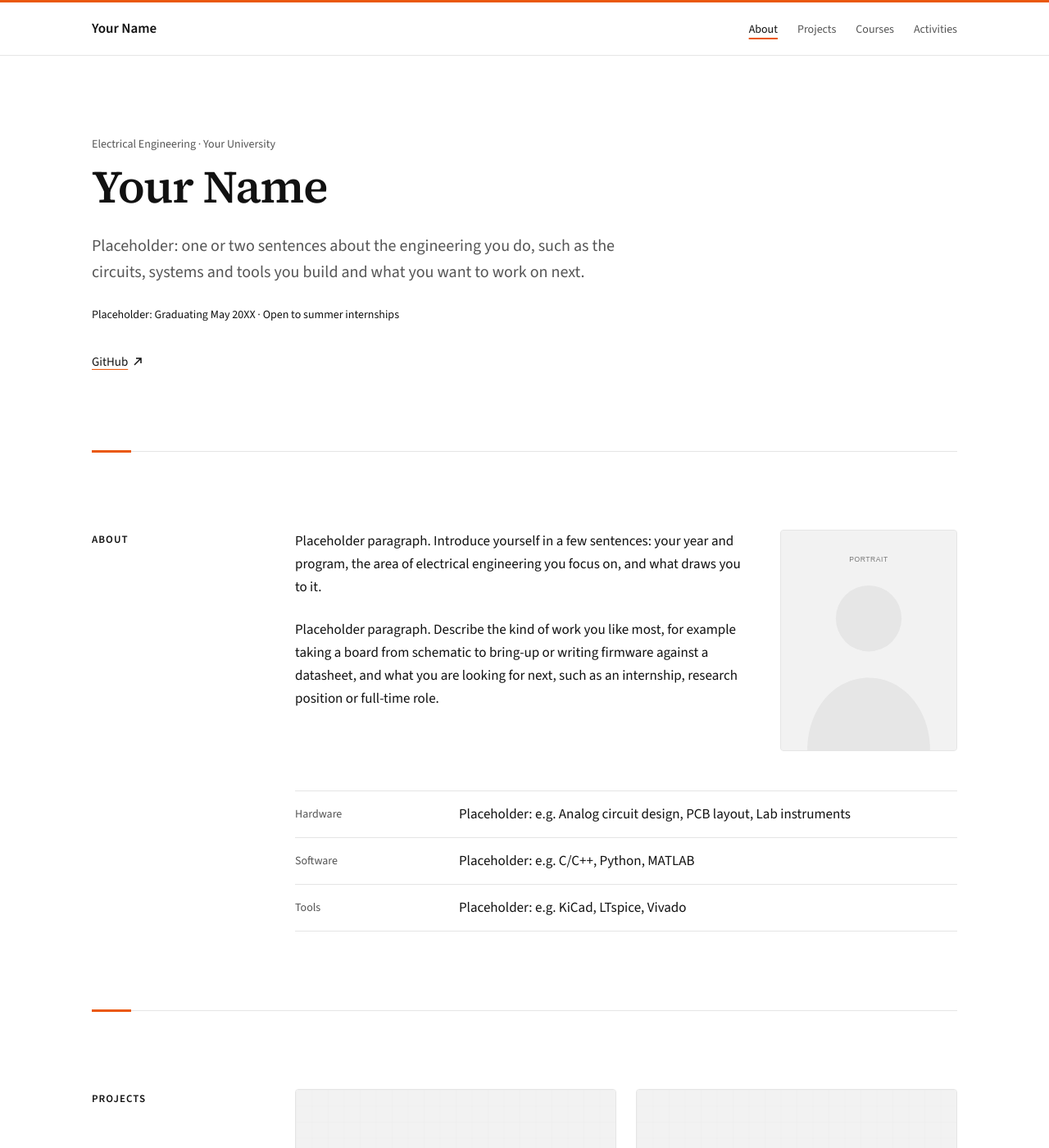
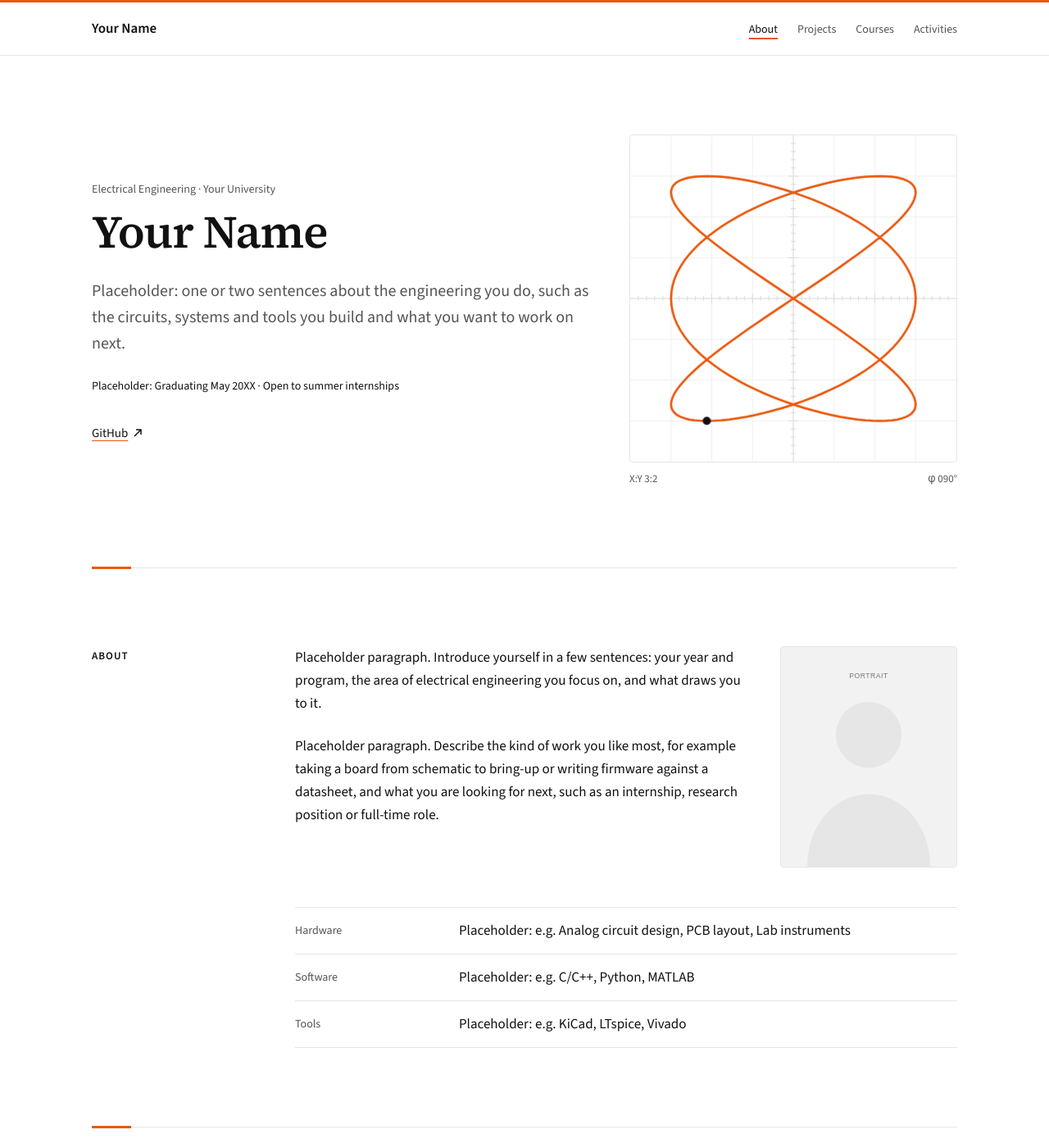
Before and after one commit to CZuschmidt/portfolio_website, a Jekyll site: the page built from index.md, in a window 1280 px wide and 1400 px high. Shown: the whole window at 82% size. Built offline with Jekyll 4.4.1, drawn with Linux system fonts in a browser that asks for light colours.

Commit message:
Add scroll-driven oscilloscope to hero, stronger scroll reveal
- Hero now has a small oscilloscope beside the name: a 3:2 Lissajous
  figure whose phase follows the scroll position, eased, with three
  lagging afterglow traces and a live phase readout. Trace draws itself
  on load; static for reduced-motion visitors.
- Scroll reveal rises 48px over 800ms with a 120ms stagger
- Orange dash on each section divider draws in as the section arrives

Co-Authored-By: Claude Opus 5.5 <noreply@anthropic.com>
Claude-Session: https://claude.ai/code/session_01NuFFSmApdk2J76eGh2bMky

```diff
--- /dev/null
+++ b/_includes/scope.html
@@ -0,0 +1,35 @@
+{%- comment -%}
+  Decorative oscilloscope next to the name. The orange trace is a Lissajous
+  figure (x = sin(3t + φ), y = sin(2t)); scrolling the page changes φ.
+  Drawn by assets/js/main.js. To remove it, delete the include line in
+  _layouts/home.html.
+{%- endcomment -%}
+<figure class="scope" aria-hidden="true">
+  <svg class="scope__screen" viewBox="0 0 400 400" focusable="false">
+    <g class="scope__grid">
+      {%- for i in (1..7) %}
+      {%- assign p = i | times: 50 %}
+      <path d="M{{ p }} 0V400M0 {{ p }}H400"/>
+      {%- endfor %}
+    </g>
+    <g class="scope__axes">
+      <path d="M200 0V400M0 200H400"/>
+      {%- for i in (1..39) %}
+      {%- assign p = i | times: 10 %}
+      {%- assign len = 3 -%}
+      {%- assign m = i | modulo: 5 -%}
+      {%- if m == 0 %}{% assign len = 6 %}{% endif %}
+      <path d="M{{ p }} {{ 200 | minus: len }}V{{ 200 | plus: len }}M{{ 200 | minus: len }} {{ p }}H{{ 200 | plus: len }}"/>
+      {%- endfor %}
+    </g>
+    <path class="scope__trail scope__trail--3" d=""/>
+    <path class="scope__trail scope__trail--2" d=""/>
+    <path class="scope__trail scope__trail--1" d=""/>
+    <path class="scope__trace" d="" pathLength="1"/>
+    <circle class="scope__dot" r="5" cx="200" cy="200"/>
+  </svg>
+  <figcaption class="scope__readout">
+    <span>X:Y&nbsp;3:2</span>
+    <span>φ&nbsp;<span class="scope__phase">090</span>°</span>
+  </figcaption>
+</figure>
--- a/_layouts/home.html
+++ b/_layouts/home.html
@@ -11,13 +11,16 @@ layout: default
 {%- endcomment -%}
 
 <section class="hero container" aria-labelledby="hero-title">
+  <div class="hero__text">
     <p class="eyebrow">{{ site.author.headline }}</p>
     <h1 id="hero-title" class="hero__title">{{ site.author.name }}</h1>
     <p class="hero__intro">{{ site.author.intro }}</p>
     {%- if site.author.status and site.author.status != "" %}
-  <p class="hero__status"><span class="dot" aria-hidden="true"></span>{{ site.author.status }}</p>
+    <p class="hero__status">{{ site.author.status }}</p>
     {%- endif %}
     {% include links.html %}
+  </div>
+  {% include scope.html %}
 </section>
 
 <section id="about" class="section container" aria-labelledby="about-title">
--- a/assets/css/main.css
+++ b/assets/css/main.css
@@ -228,6 +228,57 @@ main:focus { outline: none; }
   line-height: 1.5rem;
 }
 .hero .link-list { margin-top: var(--s3); }
+
+/* Hero layout: text on the left, oscilloscope on the right */
+.hero {
+  display: grid;
+  grid-template-columns: minmax(0, 1fr);
+  gap: var(--s5);
+  align-items: center;
+}
+@media (min-width: 900px) {
+  .hero { grid-template-columns: minmax(0, 1fr) 360px; gap: var(--s4); }
+}
+@media (min-width: 1024px) {
+  .hero { grid-template-columns: minmax(0, 1fr) 400px; }
+}
+
+/* Oscilloscope graphic */
+.scope { width: 100%; max-width: 400px; }
+@media (max-width: 899px) { .scope { max-width: 320px; } }
+.scope__screen {
+  width: 100%;
+  height: auto;
+  aspect-ratio: 1;
+  overflow: hidden;
+  border: 1px solid var(--line);
+  border-radius: var(--radius);
+  background: var(--surface);
+}
+.scope__grid path { stroke: #f0f0f0; stroke-width: 1; fill: none; }
+.scope__axes path { stroke: #dddddd; stroke-width: 1; fill: none; }
+.scope__trace,
+.scope__trail {
+  fill: none;
+  stroke: var(--accent);
+  stroke-linejoin: round;
+  stroke-linecap: round;
+}
+.scope__trace { stroke-width: 2.5; }
+.scope__trail { stroke-width: 2; }
+.scope__trail--1 { opacity: 0.35; }
+.scope__trail--2 { opacity: 0.2; }
+.scope__trail--3 { opacity: 0.1; }
+.scope__dot { fill: var(--text); }
+.scope__readout {
+  display: flex;
+  justify-content: space-between;
+  margin-top: var(--s0);
+  font-size: 0.8125rem;
+  line-height: 1.5rem;
+  color: var(--muted);
+  font-variant-numeric: tabular-nums;
+}
 
 /* ==========================================================================
    Sections — label column + content column on wide screens.
@@ -780,25 +831,39 @@ main:focus { outline: none; }
    - Visitors who ask their OS for reduced motion get plain fades only.
    ========================================================================== */
 .reveal {
-  transition: opacity 600ms cubic-bezier(0.2, 0, 0, 1), transform 600ms cubic-bezier(0.2, 0, 0, 1);
+  transition: opacity 800ms cubic-bezier(0.2, 0, 0, 1), transform 800ms cubic-bezier(0.2, 0, 0, 1);
 }
-.reveal.is-pending { opacity: 0; transform: translateY(24px); }
+.reveal.is-pending { opacity: 0; transform: translateY(48px); }
 
 @media (prefers-reduced-motion: no-preference) {
   @view-transition { navigation: auto; }
   ::view-transition-old(root) { animation: vt-out 160ms ease-in both; }
   ::view-transition-new(root) { animation: vt-in 320ms cubic-bezier(0.2, 0, 0, 1) both; }
 
-  .hero > *,
+  .hero__text > *,
   .project__header,
   .project__hero {
-    animation: rise 700ms cubic-bezier(0.2, 0, 0, 1) both;
+    animation: rise 800ms cubic-bezier(0.2, 0, 0, 1) both;
   }
-  .hero > :nth-child(2), .project__hero { animation-delay: 80ms; }
-  .hero > :nth-child(3) { animation-delay: 160ms; }
-  .hero > :nth-child(n+4) { animation-delay: 240ms; }
+  .hero__text > :nth-child(2), .project__hero { animation-delay: 100ms; }
+  .hero__text > :nth-child(3) { animation-delay: 200ms; }
+  .hero__text > :nth-child(n+4) { animation-delay: 300ms; }
+
+  /* the scope fades in, then the trace draws itself */
+  .scope { animation: fade 800ms 200ms ease both; }
+  .scope__trace {
+    stroke-dasharray: 1;
+    animation: draw 1600ms 400ms cubic-bezier(0.65, 0, 0.35, 1) both;
+  }
+  .scope__trail, .scope__dot { animation: fade 600ms 1600ms ease both; }
+
+  /* section dividers: the orange dash draws in when the section arrives */
+  .section.container::after { transition: width 900ms cubic-bezier(0.2, 0, 0, 1) 150ms; }
+  .section.container.line-pending::after { width: 0; }
 }
-@keyframes rise { from { opacity: 0; transform: translateY(16px); } }
+@keyframes rise { from { opacity: 0; transform: translateY(24px); } }
+@keyframes fade { from { opacity: 0; } }
+@keyframes draw { from { stroke-dashoffset: 1; } to { stroke-dashoffset: 0; } }
 @keyframes vt-out { to { opacity: 0; } }
 @keyframes vt-in { from { opacity: 0; transform: translateY(12px); } }
 
--- a/assets/js/main.js
+++ b/assets/js/main.js
@@ -78,7 +78,7 @@
     var step = 0;
     entries.forEach(function (entry) {
       if (!entry.isIntersecting) return;
-      entry.target.style.transitionDelay = Math.min(step++, 3) * 90 + "ms";
+      entry.target.style.transitionDelay = Math.min(step++, 3) * 120 + "ms";
       entry.target.classList.remove("is-pending");
       observer.unobserve(entry.target);
     });
@@ -88,6 +88,21 @@
     if (el.getBoundingClientRect().top < window.innerHeight) return;
     el.classList.add("reveal", "is-pending");
     observer.observe(el);
+  });
+
+  // Orange dash on each section divider draws in when the section arrives.
+  var lineObserver = new IntersectionObserver(function (entries) {
+    entries.forEach(function (entry) {
+      if (!entry.isIntersecting) return;
+      entry.target.classList.remove("line-pending");
+      lineObserver.unobserve(entry.target);
+    });
+  }, { rootMargin: "0px 0px -15% 0px" });
+
+  document.querySelectorAll(".section.container").forEach(function (el) {
+    if (el.getBoundingClientRect().top < window.innerHeight) return;
+    el.classList.add("line-pending");
+    lineObserver.observe(el);
   });
 })();
 
@@ -126,3 +141,95 @@
 
   sections.forEach(function (s) { observer.observe(s); });
 })();
+
+// Oscilloscope next to the name: a 3:2 Lissajous figure whose phase follows
+// the scroll position. The trace eases toward its target, and three faint
+// copies lag behind it like phosphor afterglow, so fast scrolling leaves a
+// visible trail that settles when scrolling stops. Nothing moves at rest.
+(function () {
+  "use strict";
+
+  var scope = document.querySelector(".scope");
+  if (!scope) return;
+
+  var trace = scope.querySelector(".scope__trace");
+  var trails = Array.prototype.slice.call(scope.querySelectorAll(".scope__trail"));
+  var dot = scope.querySelector(".scope__dot");
+  var readout = scope.querySelector(".scope__phase");
+
+  var A = 3, B = 2;          // frequency ratio X:Y
+  var C = 200, R = 150;      // centre and amplitude in SVG units
+  var STEPS = 240;
+  var START = Math.PI / 2;   // phase at the top of the page
+  var RANGE = 700;           // px of scrolling for one full 360° turn
+  var TAU = Math.PI * 2;
+
+  var reduceMotion = window.matchMedia("(prefers-reduced-motion: reduce)").matches;
+
+  function target() {
+    return START + (window.scrollY / RANGE) * TAU;
+  }
+
+  function point(t, phase) {
+    return [C + R * Math.sin(A * t + phase), C + R * Math.sin(B * t)];
+  }
+
+  function pathFor(phase) {
+    var d = "";
+    for (var i = 0; i <= STEPS; i++) {
+      var p = point((i / STEPS) * TAU, phase);
+      d += (i ? "L" : "M") + p[0].toFixed(1) + " " + p[1].toFixed(1);
+    }
+    return d;
+  }
+
+  var phase = target();
+  var lag = trails.map(function () { return phase; });
+
+  function render() {
+    trace.setAttribute("d", pathFor(phase));
+    trails.forEach(function (el, i) {
+      el.setAttribute("d", pathFor(lag[i]));
+    });
+    // the dot rides the trace, its position also set by scroll
+    var p = point(phase * 0.5, phase);
+    dot.setAttribute("cx", p[0].toFixed(1));
+    dot.setAttribute("cy", p[1].toFixed(1));
+    var deg = Math.round((((phase * 180) / Math.PI) % 360 + 360) % 360);
+    readout.textContent = ("00" + deg).slice(-3);
+  }
+
+  render();
+  if (reduceMotion) return;
+
+  var running = false;
+
+  function frame() {
+    var goal = target();
+    phase += (goal - phase) * 0.12;
+    // each afterglow copy follows the one in front of it
+    var lead = phase;
+    for (var i = trails.length - 1; i >= 0; i--) {
+      lag[i] += (lead - lag[i]) * 0.18;
+      lead = lag[i];
+    }
+    render();
+
+    var settled = Math.abs(goal - phase) < 0.0005 &&
+      lag.every(function (v) { return Math.abs(v - phase) < 0.0005; });
+    if (settled) {
+      running = false;
+      return;
+    }
+    requestAnimationFrame(frame);
+  }
+
+  window.addEventListener("scroll", function () {
+    // only animate while the scope is on screen
+    if (scope.getBoundingClientRect().bottom < 0) return;
+    if (!running) {
+      running = true;
+      requestAnimationFrame(frame);
+    }
+  }, { passive: true });
+})();
```
Lines whose indentation alone changed are shown as unchanged.
